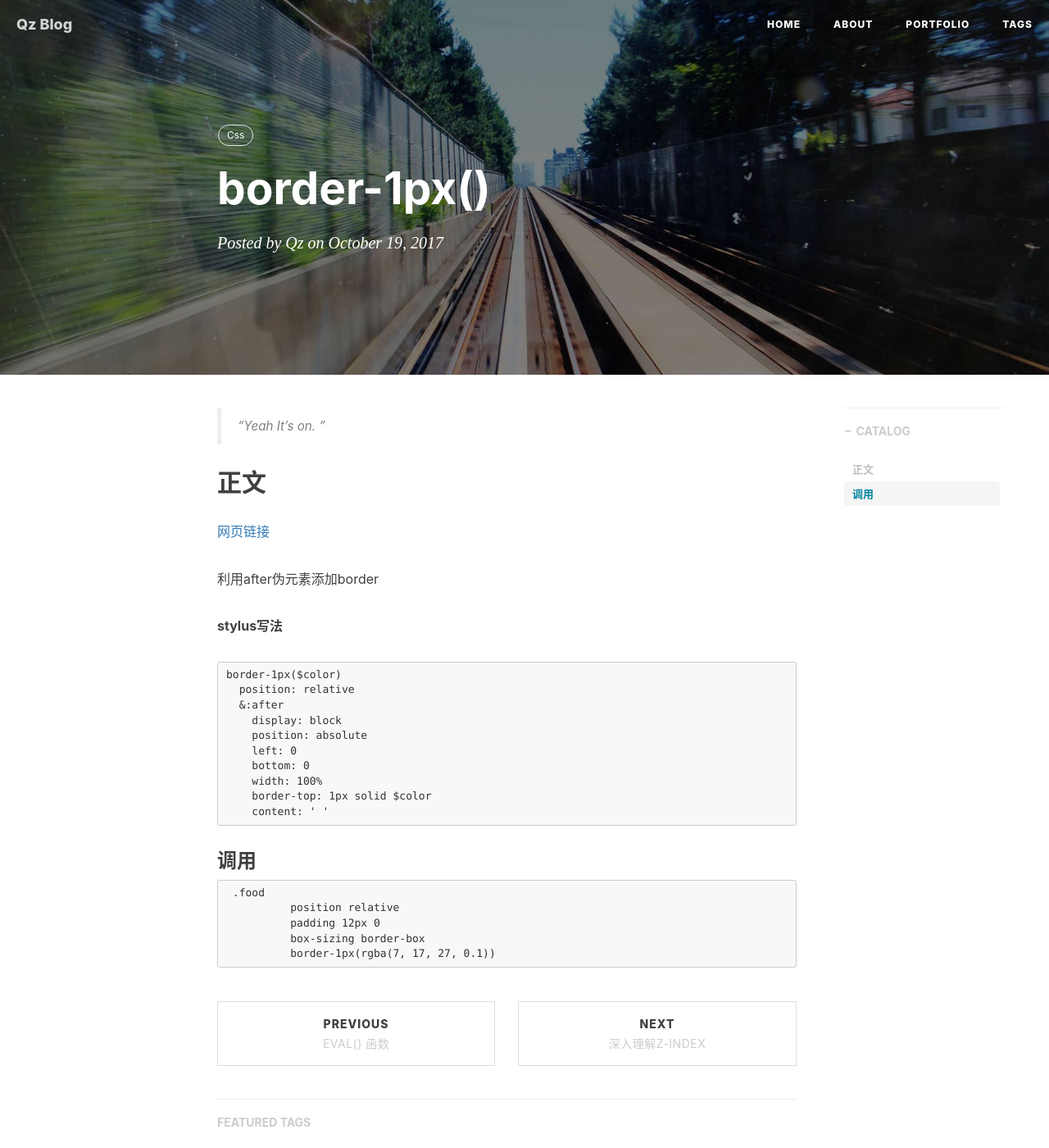
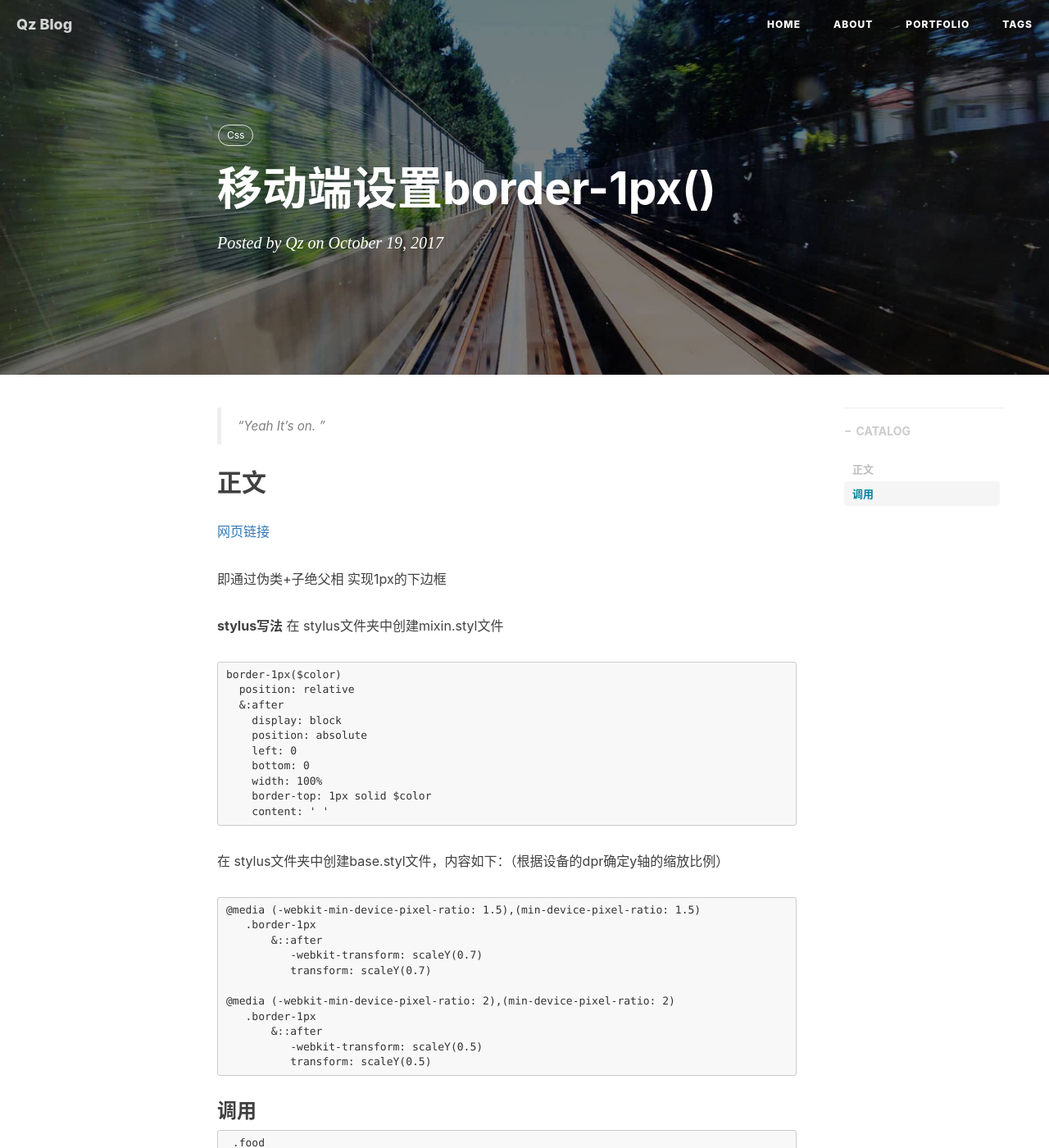
Before and after one commit to stephen-mi/QinZhen001.github.io, a Jekyll site: the page built from _posts/2017-10-19-border-1px-myblog.markdown, in a window 1280 px wide and 1400 px high. Shown: the whole window at 82% size. Built offline with Jekyll 4.4.1, drawn with Linux system fonts in a browser that asks for light colours; nearby versions of some CDN libraries; comment, search, counter and statistics services are not loaded.

Commit message:
qz commit

````diff
--- a/_posts/2017-10-19-border-1px-myblog.markdown
+++ b/_posts/2017-10-19-border-1px-myblog.markdown
@@ -1,6 +1,6 @@
 ---
 layout:     post
-title:      "border-1px()"
+title:      "移动端设置border-1px()"
 date:       2017-10-19 16:45:00
 author:     "Qz"
 header-img: "img/post-bg-2015.jpg"
@@ -14,11 +14,13 @@
 
 ## 正文
 
-[网页链接](http://www.cnblogs.com/yuqingfamily/articles/5798928.html)
+[网页链接](https://blog.csdn.net/qq_34543438/article/details/73839086)
 
-利用after伪元素添加border
+即通过伪类+子绝父相 实现1px的下边框
+
 
 **stylus写法**
+在 stylus文件夹中创建mixin.styl文件
 
 ```
 border-1px($color)
@@ -33,6 +35,22 @@
     content: ' '
 ```
 
+在 stylus文件夹中创建base.styl文件，内容如下：（根据设备的dpr确定y轴的缩放比例）
+```
+@media (-webkit-min-device-pixel-ratio: 1.5),(min-device-pixel-ratio: 1.5)
+   .border-1px
+       &::after
+          -webkit-transform: scaleY(0.7)
+          transform: scaleY(0.7)
+
+@media (-webkit-min-device-pixel-ratio: 2),(min-device-pixel-ratio: 2)
+   .border-1px
+       &::after
+          -webkit-transform: scaleY(0.5)
+          transform: scaleY(0.5)
+```
+
+
 ### 调用
 ```
  .food
````
Also changed, not shown: _posts/2018-02-02-设备像素相关知识-myblog.markdown (+11 -1 lines).
